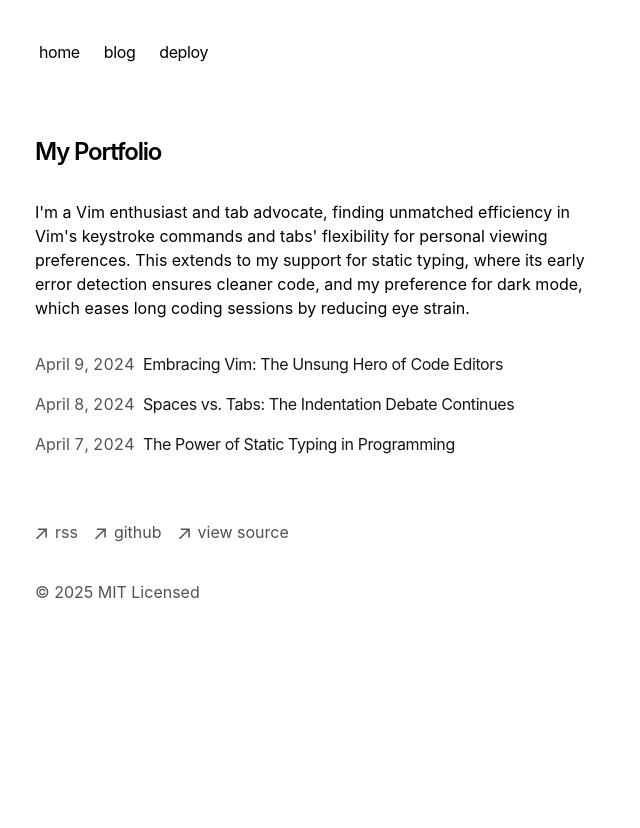
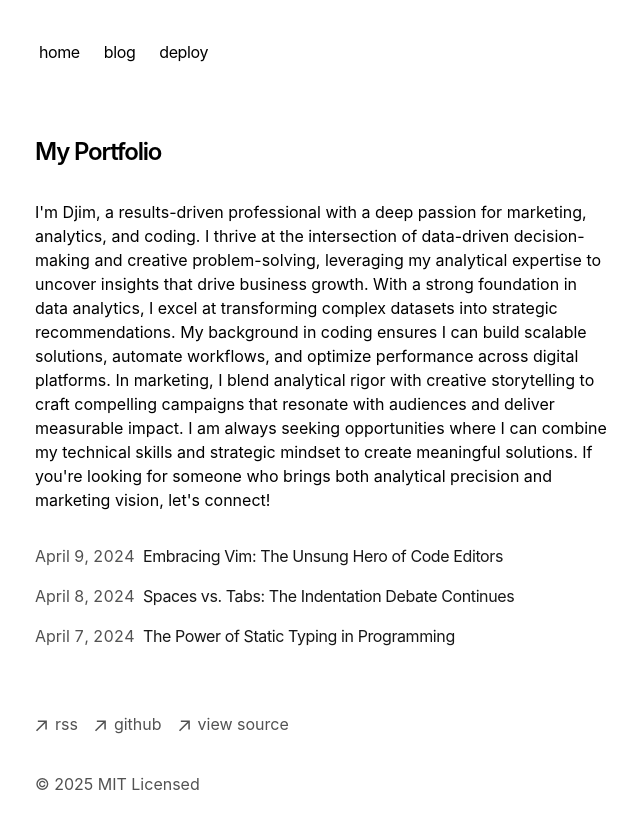
Before and after one commit to MazaaLazaa/website-dn, a Next.js app: page / in a window 1280 px wide. Shown: the top 828 px of the page, without its empty margins (317-957 px from the left). Before the commit the page ends 800 px from the top, so only its background shows below. Built offline with nearby package versions, Linux system fonts and the light colour scheme.

Commit message:
Update page.tsx

```diff
--- a/app/page.tsx
+++ b/app/page.tsx
@@ -7,11 +7,10 @@ export default function Page() {
         My Portfolio
       </h1>
       <p className="mb-4">
-        {`I'm a Vim enthusiast and tab advocate, finding unmatched efficiency in
-        Vim's keystroke commands and tabs' flexibility for personal viewing
-        preferences. This extends to my support for static typing, where its
-        early error detection ensures cleaner code, and my preference for dark
-        mode, which eases long coding sessions by reducing eye strain.`}
+        {`I'm Djim, a results-driven professional with a deep passion for marketing, analytics, and coding. I thrive at the intersection of data-driven decision-making and creative problem-solving, leveraging my analytical expertise to uncover insights that drive business growth.
+With a strong foundation in data analytics, I excel at transforming complex datasets into strategic recommendations. My background in coding ensures I can build scalable solutions, automate workflows, and optimize performance across digital platforms. In marketing, I blend analytical rigor with creative storytelling to craft compelling campaigns that resonate with audiences and deliver measurable impact.
+I am always seeking opportunities where I can combine my technical skills and strategic mindset to create meaningful solutions. If you're looking for someone who brings both analytical precision and marketing vision, let's connect!
+`}
       </p>
       <div className="my-8">
         <BlogPosts />
```
